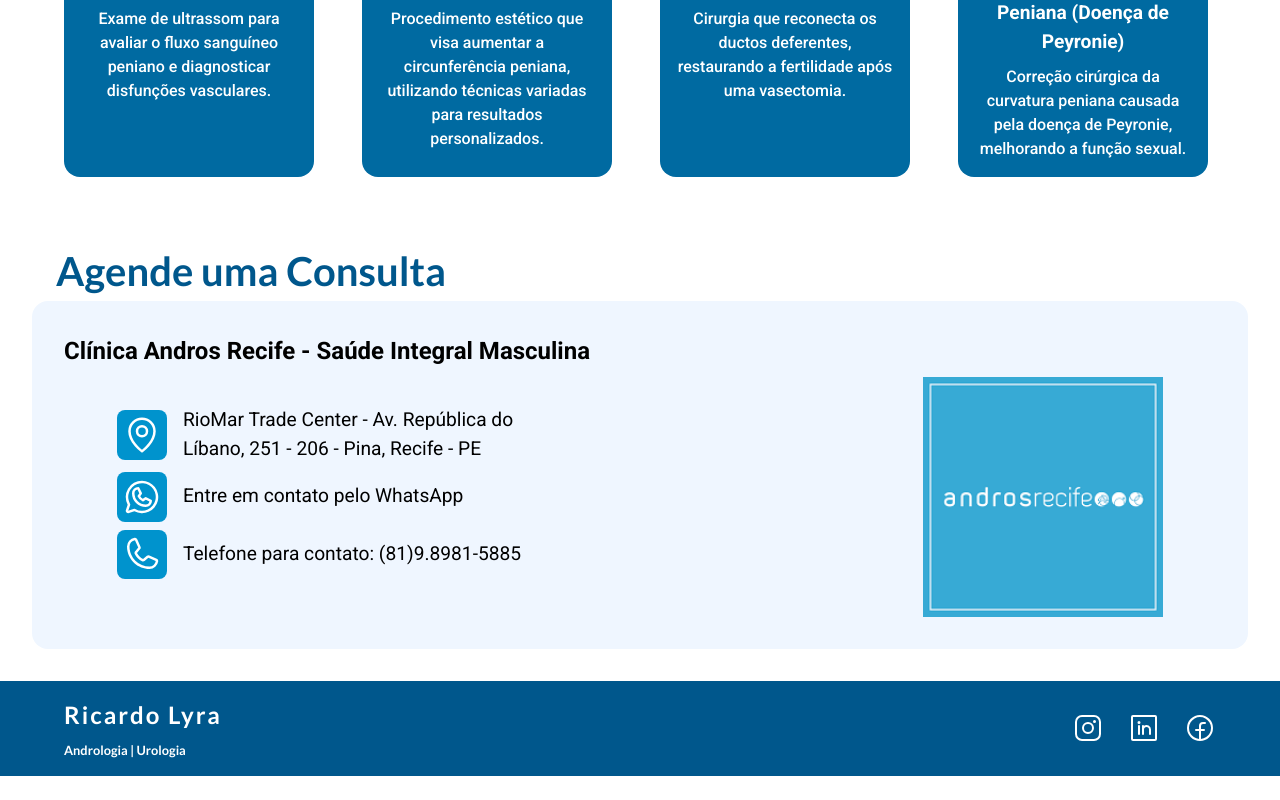
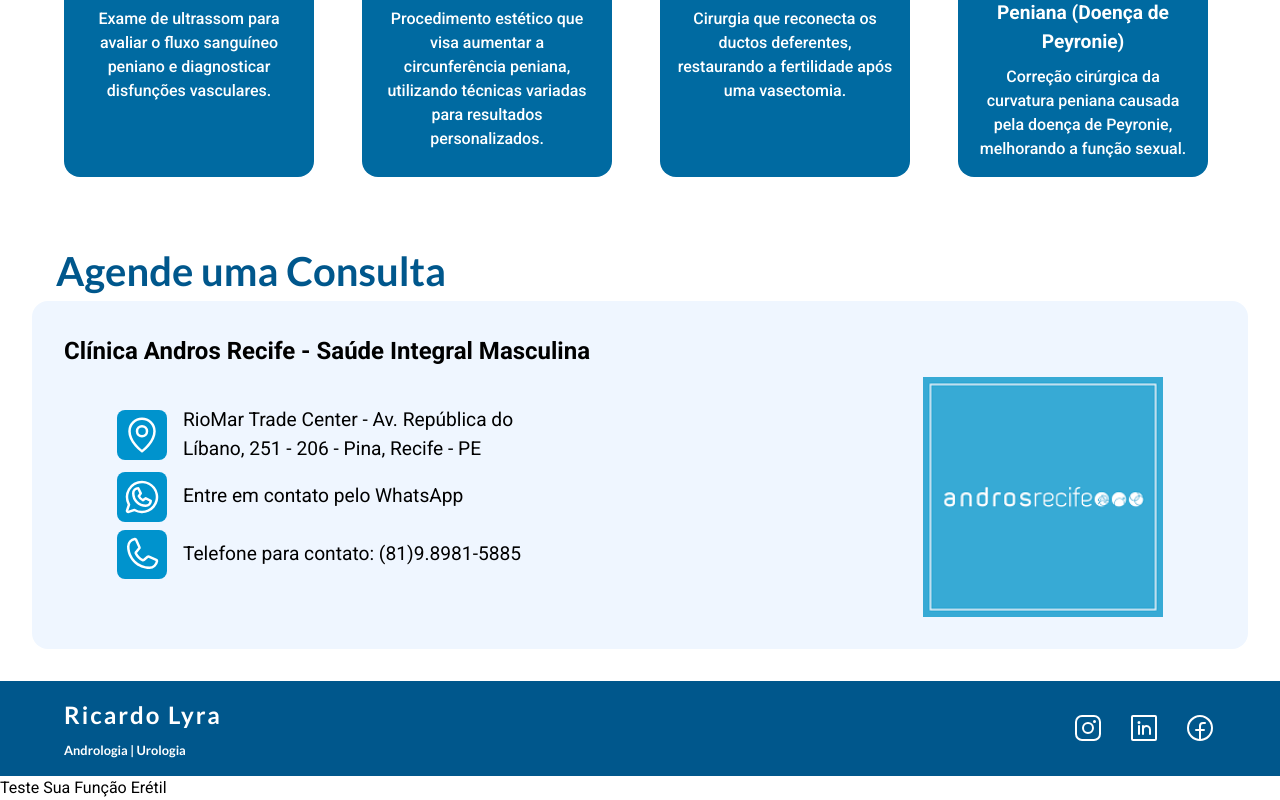
Before and after one commit to DeborahLyra/ricardo-lyra-page, a React (Vite) app: page / in a window 1280 px wide. Shown: the part 2523-3323 px from the top of the page. Before the commit the page ends 3299 px from the top, so only its background shows below. Built offline with nearby package versions, Linux system fonts and the light colour scheme.

Commit message:
added: fixed button

```diff
--- a/src/pages/homepage/HomePage.tsx
+++ b/src/pages/homepage/HomePage.tsx
@@ -7,24 +7,30 @@
 import Navbar from "../../components/navbar/Navbar";
 import { Specialization } from "../../components/specialization/Specialization";
 import { Surgeries } from "../../components/surgeries/Surgeries";
-import {ModalQuestions} from "../../components/modalQuestions/ModalQuestions"
+import { ModalQuestions } from "../../components/modalQuestions/ModalQuestions";
 
 export function HomePage() {
   const [isModalOpen, setModalOpen] = useState(false);
 
-  const openQuestionnaire = () => setModalOpen(true);
-  const closeQuestionnaire = () => setModalOpen(false);
+  const toggleQuestionnaire = () => setModalOpen((prev) => !prev);
+
   return (
     <>
       <Header />
-      <Navbar openQuestionnaire={openQuestionnaire}/>
-      {isModalOpen && <ModalQuestions closeModal={closeQuestionnaire} />}
+      <Navbar openQuestionnaire={toggleQuestionnaire} />
+      {isModalOpen && <ModalQuestions closeModal={toggleQuestionnaire} />}
       <Banner />
-      <AboutMe/>
-      <Specialization/>
-      <Surgeries/>
-      <Contact/>
-      <Footer/>
+      <AboutMe />
+      <Specialization />
+      <Surgeries />
+      <Contact />
+      <Footer />
+      <button
+        className="lg:hidden md:hidden fixed bottom-8 right-8 text-black bg-sky-900 text-white hover:bg-sky-700 rounded-md px-4 py-3 text-md font-medium"
+        onClick={toggleQuestionnaire}
+      >
+        Teste Sua Função Erétil
+      </button>
     </>
-  )
+  );
 }
```
